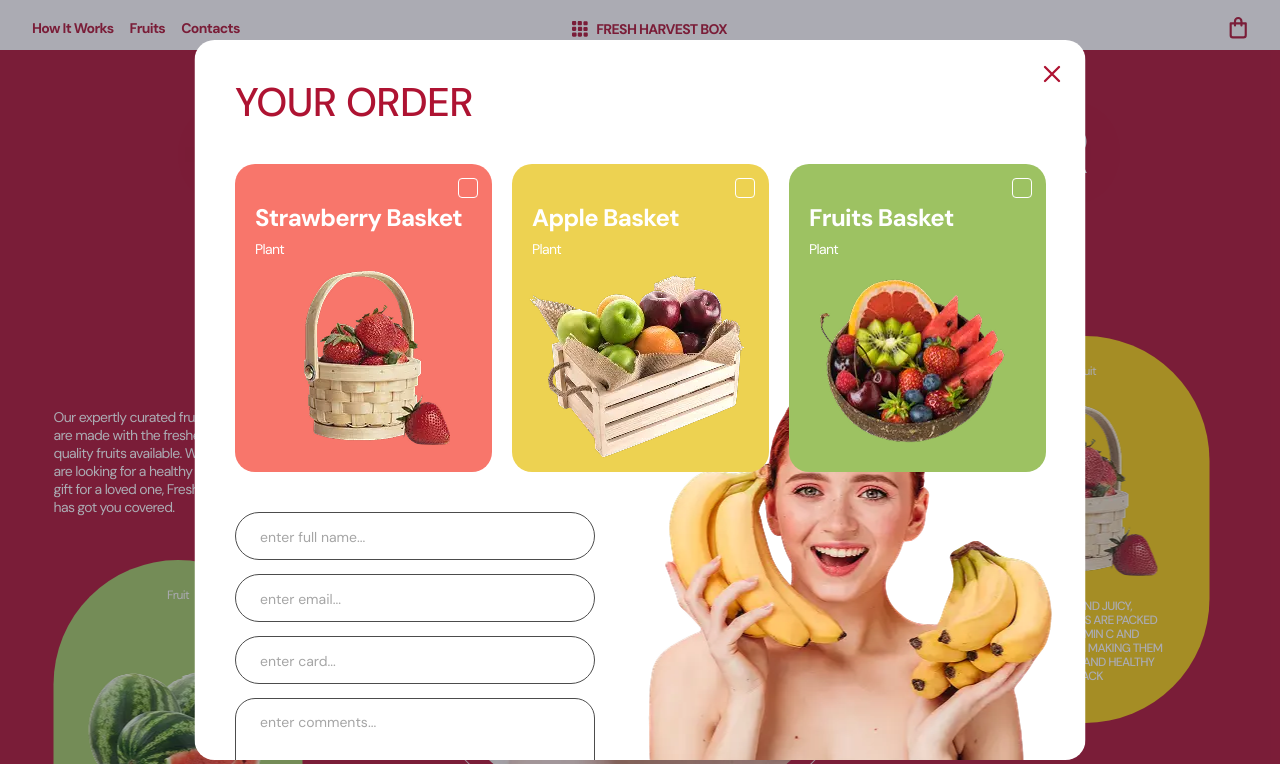
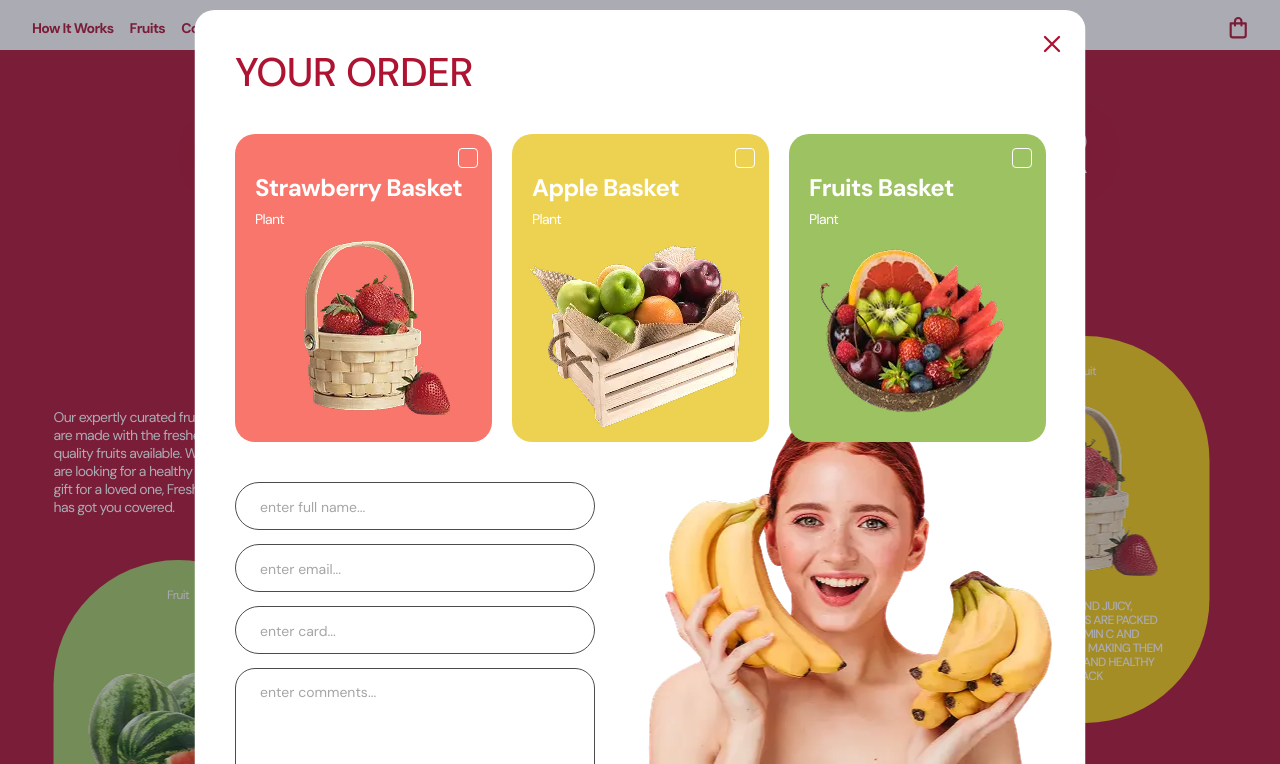
Before and after one commit to Szumapman/fresh-harvest-box, a website built with Vite: page index.html in a window 1280 px wide. Both pictures are taken after a click on the icon 1238 px from the left and 27 px from the top of the page. Shown: the top 764 px of the page. Built offline with nearby package versions, Linux system fonts and the light colour scheme.

Commit message:
higher max-height

```diff
--- a/src/styles/components/your-order.scss
+++ b/src/styles/components/your-order.scss
@@ -6,7 +6,7 @@
     left: 50%;
     transform: translate(-50%, -50%);
     width: 335px;
-    max-height: calc(100vh - 80px);
+    max-height: calc(100vh - 20px);
     overflow-y: auto;
     background-color: $fair-color;
     color: $red-color;
```
